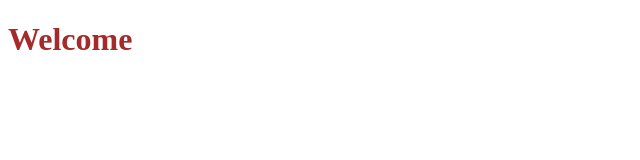
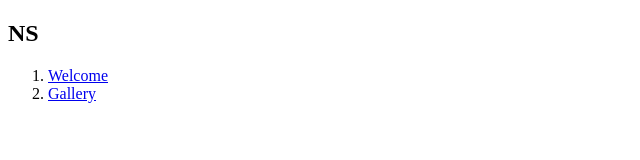
Before and after one commit to AnitaDames/neiva-skyline, a plain HTML site: page index.html in a window 1280 px wide. Shown: the whole page, without its empty margins (0-640 px from the left). Drawn offline with Linux system fonts and the light colour scheme.

Commit message:
Create a Navbar with an ol
Add:
h2 with website logo initials
div with class container

```diff
--- a/index.html
+++ b/index.html
@@ -8,7 +8,17 @@
     <link rel="stylesheet" href="index.css">
 </head>
 <body>
-    <h1>Welcome</h1>
+    <h2>NS</h2>
+
+    <div class="container">
+        <nav>
+        <ol>
+            <li><a href="#">Welcome</a></li>
+            <li><a href="#">Gallery</a></li>
+        </ol>
+       </nav>
+
+    </div>
     <script src="app.js"></script>
 </body>
 </html>
```
